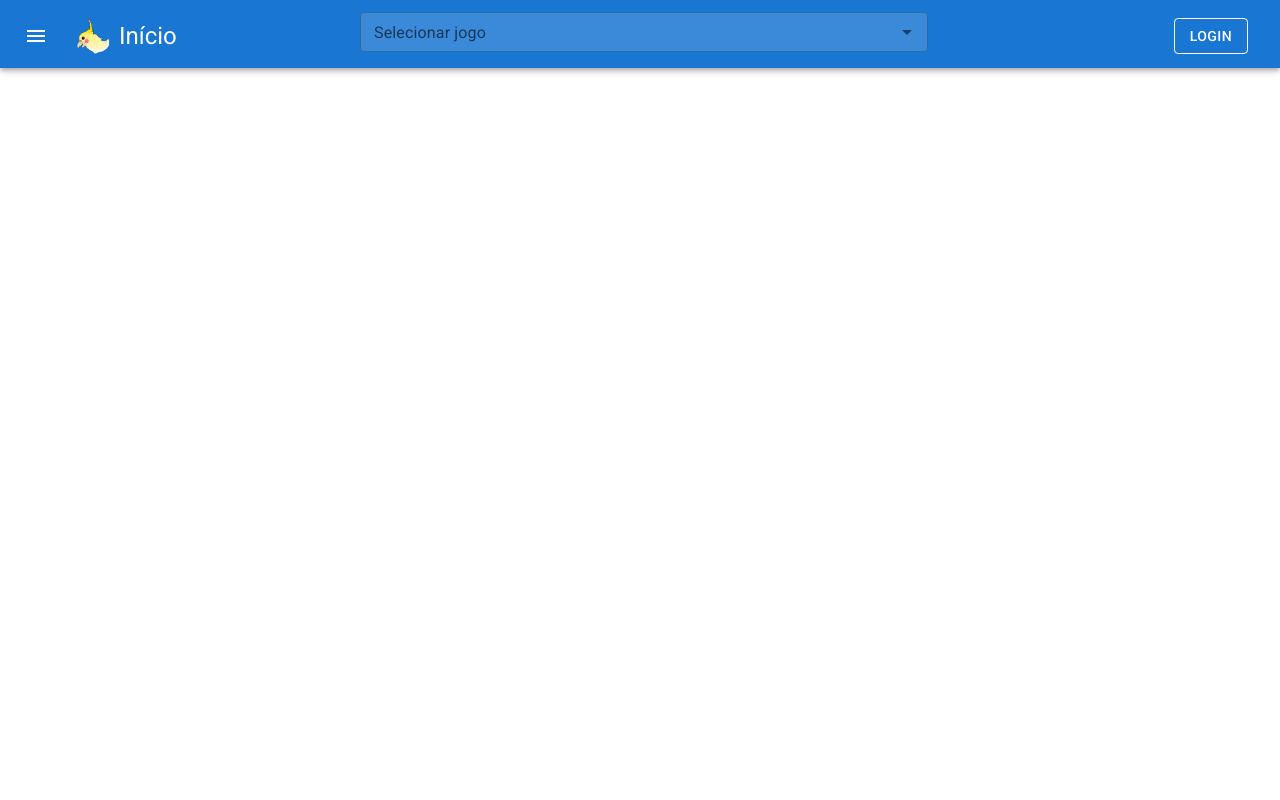
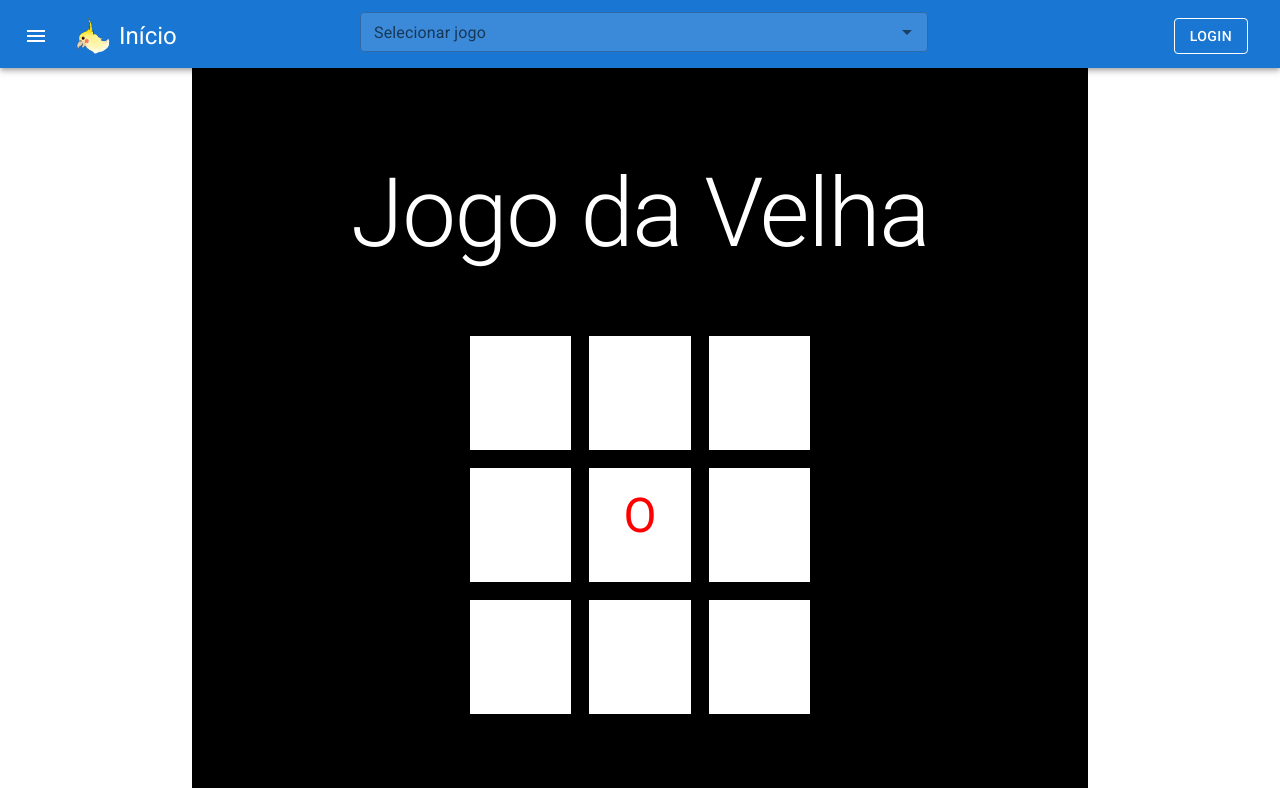
Before and after one commit to Igor27F/EducationalWebsite, a React (Create React App) app in the folder frontend/app/: page /jogodavelha in a window 1280 px wide. Built offline with nearby package versions, Linux system fonts and the light colour scheme.

Commit message:
jogo da velha

```diff
--- a/frontend/app/src/App.js
+++ b/frontend/app/src/App.js
@@ -5,6 +5,7 @@ import React from "react";
 import QuizzGame from "./components/QuizzGame/QuizzGame";
 import MemoryGame from "./components/MemoryGame/MemoryGame";
 import Tabuada from "./components/Tabuada/Tabuada";
+import JogoDaVelha from "./components/JogoDaVelha/JogoDaVelha";
 
 //TODO adicionar opcao de temas
 
@@ -17,6 +18,7 @@ function App() {
         <Route path="/jogodamemória" element={<MemoryGame />}></Route>
         <Route path="/tabuada" element={<Tabuada />}></Route>
         <Route path="/perguntaserespostas" element={<QuizzGame />}></Route>
+        <Route path="/jogodavelha" element={<JogoDaVelha />}></Route>
       </Routes>
     </div>
   );
--- /dev/null
+++ b/frontend/app/src/components/JogoDaVelha/JogoDaVelha.css
@@ -0,0 +1,18 @@
+* {
+  user-select: none;
+}
+.JogoDaVelhaScreen {
+  margin-top: 5px;
+  height: 90vh;
+  width: 90vw;
+  margin: auto;
+  display: flex;
+  justify-content: center;
+  align-items: center;
+  text-align: center;
+  flex-direction: column;
+  width: 70%;
+  background-color: rgb(0, 0, 0);
+  font-weight: 700;
+  gap: 0px;
+}
--- /dev/null
+++ b/frontend/app/src/components/JogoDaVelha/JogoDaVelha.js
@@ -0,0 +1,207 @@
+import { Box, Grid, Typography } from "@mui/material";
+import { useEffect, useState } from "react";
+import "./JogoDaVelha.css";
+
+const JogoDaVelha = () => {
+  const [tabuleiro, setTabuleiro] = useState([
+    "",
+    "",
+    "",
+    "",
+    "O",
+    "",
+    "",
+    "",
+    "",
+  ]);
+  const [vencedor, setVencedor] = useState("");
+  const [vitorias, setVitorias] = useState(0);
+
+  const jogar = (bloco) => {
+    if (tabuleiro[bloco] !== "" || vencedor !== "") return;
+    var novoTabuleiro = [...tabuleiro];
+    novoTabuleiro[bloco] = "X";
+    setTabuleiro(novoTabuleiro);
+
+    if (vencedor === "" && novoTabuleiro.includes("")) {
+      var random = Math.floor(Math.random() * 9);
+      while (novoTabuleiro[random] !== "") {
+        random = Math.floor(Math.random() * 9);
+      }
+      novoTabuleiro[random] = "O";
+      setTabuleiro(novoTabuleiro);
+    }
+  };
+
+  useEffect(() => {
+    if (
+      tabuleiro[0] === tabuleiro[1] &&
+      tabuleiro[1] === tabuleiro[2] &&
+      tabuleiro[0] !== ""
+    ) {
+      setVencedor(tabuleiro[0]);
+    }
+    if (
+      tabuleiro[3] === tabuleiro[4] &&
+      tabuleiro[4] === tabuleiro[5] &&
+      tabuleiro[3] !== ""
+    ) {
+      setVencedor(tabuleiro[3]);
+    }
+    if (
+      tabuleiro[6] === tabuleiro[7] &&
+      tabuleiro[7] === tabuleiro[8] &&
+      tabuleiro[6] !== ""
+    ) {
+      setVencedor(tabuleiro[6]);
+    }
+    if (
+      tabuleiro[0] === tabuleiro[3] &&
+      tabuleiro[3] === tabuleiro[6] &&
+      tabuleiro[0] !== ""
+    ) {
+      setVencedor(tabuleiro[0]);
+    }
+    if (
+      tabuleiro[1] === tabuleiro[4] &&
+      tabuleiro[4] === tabuleiro[7] &&
+      tabuleiro[1] !== ""
+    ) {
+      setVencedor(tabuleiro[1]);
+    }
+    if (
+      tabuleiro[2] === tabuleiro[5] &&
+      tabuleiro[5] === tabuleiro[8] &&
+      tabuleiro[2] !== ""
+    ) {
+      setVencedor(tabuleiro[2]);
+    }
+    if (
+      tabuleiro[0] === tabuleiro[4] &&
+      tabuleiro[4] === tabuleiro[8] &&
+      tabuleiro[0] !== ""
+    ) {
+      setVencedor(tabuleiro[0]);
+    }
+    if (
+      tabuleiro[2] === tabuleiro[4] &&
+      tabuleiro[4] === tabuleiro[6] &&
+      tabuleiro[2] !== ""
+    ) {
+      setVencedor(tabuleiro[2]);
+    }
+
+    if (tabuleiro.every((bloco) => bloco !== "" && vencedor === "")) {
+      setVencedor("Empate");
+    }
+    console.log(tabuleiro);
+  }, [tabuleiro, vencedor]);
+
+  useEffect(() => {
+    if (vencedor !== "") {
+      if (vencedor === "X") {
+        setVitorias(vitorias + 1);
+      }
+      setTimeout(() => {
+        setTabuleiro(
+          vencedor === "X"
+            ? ["", "", "", "", "O", "", "", "", ""]
+            : ["", "", "", "", "", "", "", "", ""]
+        );
+        setVencedor("");
+      }, 2000);
+    }
+    // eslint-disable-next-line react-hooks/exhaustive-deps
+  }, [vencedor]);
+  return (
+    <div className="JogoDaVelhaScreen">
+      <Typography
+        variant="h1"
+        component="div"
+        gutterBottom
+        sx={{ marginTop: "16px", color: "white" }}
+      >
+        Jogo da Velha
+      </Typography>
+      <Grid
+        container
+        spacing={2}
+        sx={{
+          marginTop: "16px",
+          color: "red",
+          gap: 0,
+          width: "40%",
+          height: "55%",
+        }}
+        justifyContent="center"
+      >
+        {tabuleiro.map((bloco, index) => (
+          <Grid key={index} item xs={4}>
+            <Box
+              sx={{
+                height: "100%",
+                width: "100%",
+                display: "flex",
+                justifyContent: "center",
+                alignItems: "center",
+                cursor: "pointer",
+                backgroundColor: "white",
+                border: "1px solid black",
+              }}
+              onClick={() => jogar(index)}
+            >
+              <Typography
+                variant="h3"
+                component="div"
+                gutterBottom
+                position={"absolute"}
+              >
+                {tabuleiro[index]}
+              </Typography>
+            </Box>
+          </Grid>
+        ))}
+      </Grid>
+      {vencedor !== "" && (
+        <Box
+          sx={{
+            height: "35%",
+            width: "60%",
+            display: "flex",
+            justifyContent: "center",
+            alignItems: "center",
+            bgcolor:
+              vencedor === "X"
+                ? "#4BB543"
+                : vencedor === "O"
+                ? "#FF0000"
+                : "#FFA500",
+            position: "absolute",
+            left: 0,
+            right: 0,
+            top: "40%",
+            margin: "auto",
+            flexDirection: "column",
+          }}
+        >
+          <Typography
+            variant="h1"
+            component="div"
+            gutterBottom
+            sx={{ marginTop: "16px", color: "black" }}
+          >
+            {vencedor === "X"
+              ? "Parabéns, você ganhou!"
+              : vencedor === "O"
+              ? "Que pena, você perdeu."
+              : "Empate"}
+          </Typography>
+          <Typography variant="h6" component="div" gutterBottom>
+            {vitorias} vitórias
+          </Typography>
+        </Box>
+      )}
+    </div>
+  );
+};
+export default JogoDaVelha;
```
